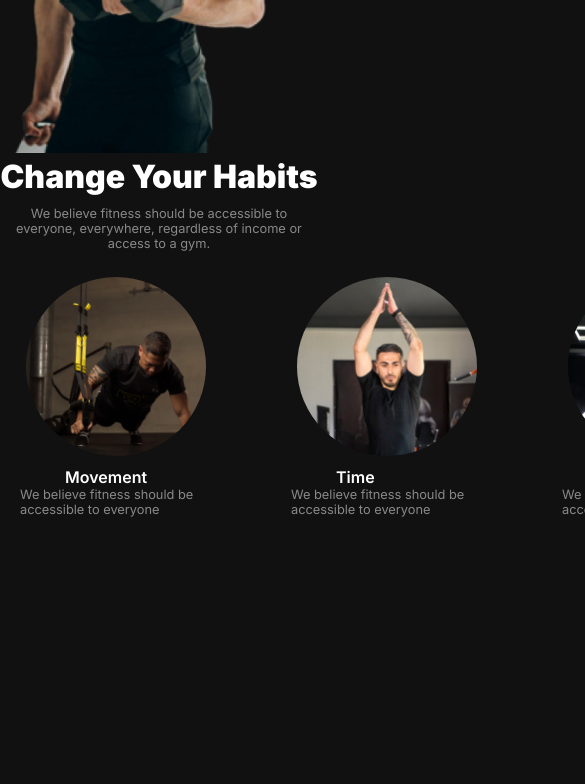
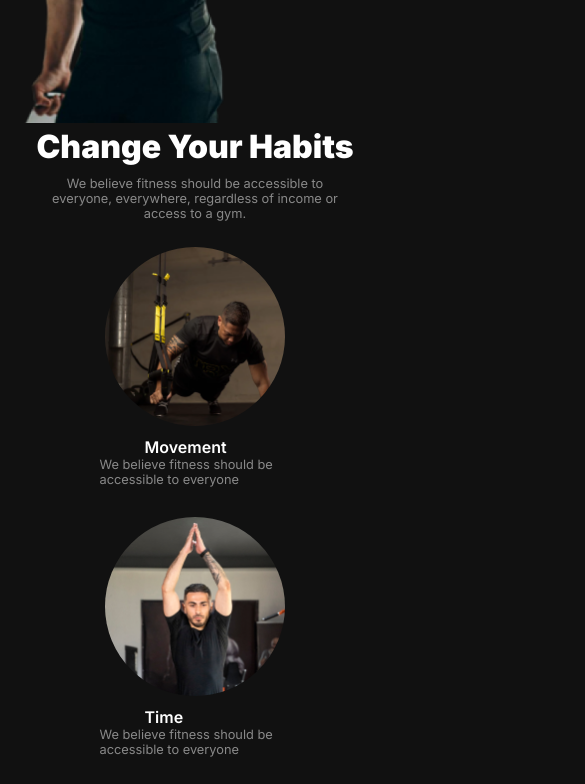
Before and after one commit to Shahadat1530/assignment-02, a plain HTML site: page index.html in a window 390 px wide. Shown: the part 800-1584 px from the top of the page, 585 px wide, since content can reach past the window. Before the commit the page ends 1317 px from the top, so only its background shows below. Drawn offline with Linux system fonts and the light colour scheme.

Commit message:
fixed some issues, and also done habit responsive

```diff
--- a/styles/fitness.css
+++ b/styles/fitness.css
@@ -201,8 +201,7 @@ body {
 
 /* Habit Section style */
 .habit {
-    width: 1044px;
-    /* height: 452px; */
+    width: 100%;
     margin: 0 auto;
     margin-top: 100px;
 }
@@ -230,15 +229,13 @@ body {
 }
 
 .habit-images {
-    width: 1044px;
-    max-height: 274px;
+    width: 100%;
     justify-content: center;
-    gap: 40px;
+    gap: 30px;
 }
 
 .habit-image {
-    max-width: 231px;
-    max-height: 274px;
+    width: 231px;
 }
 
 .image-circle {
@@ -281,7 +278,8 @@ body {
 
     .head-contents {
         flex-direction: column;
-        margin-left: 10px;
+        margin: 0;
+        margin-left: 20px;
     }
 
     .head-content {
@@ -311,12 +309,13 @@ body {
     }
 
     .habit{
-        margin: 0px;
+        margin:0 auto;
     }
 
     .habit-head {
         width: 318px;
-        margin: 0px;
+        margin: 0 auto;
+        text-align: center;
     }
 
     .habit-title {
@@ -324,6 +323,7 @@ body {
     }
 
     .habit-images {
-        /* flex-direction: column; */
+        flex-direction: column;
+        align-items: center;
     }
 }
```
Also changed, not shown: index.html (+2 -0 lines).
